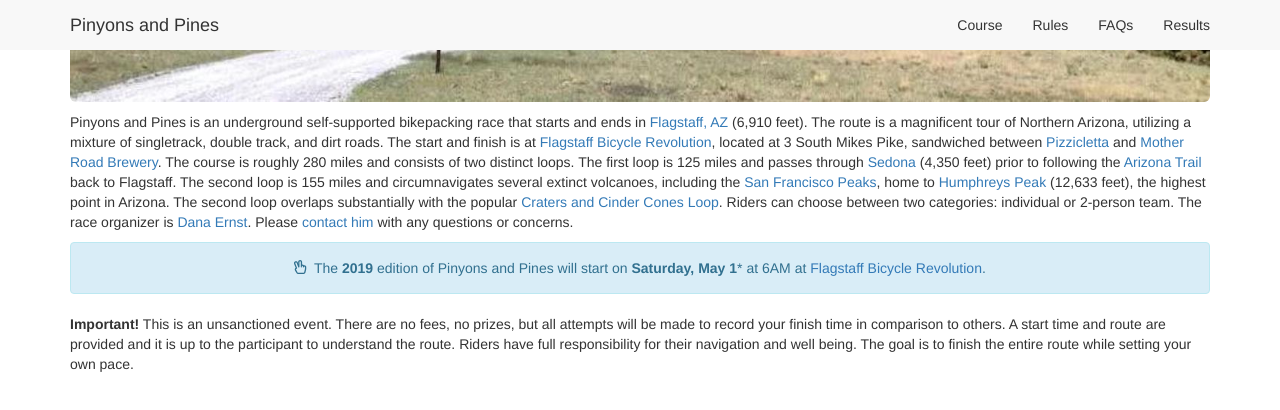
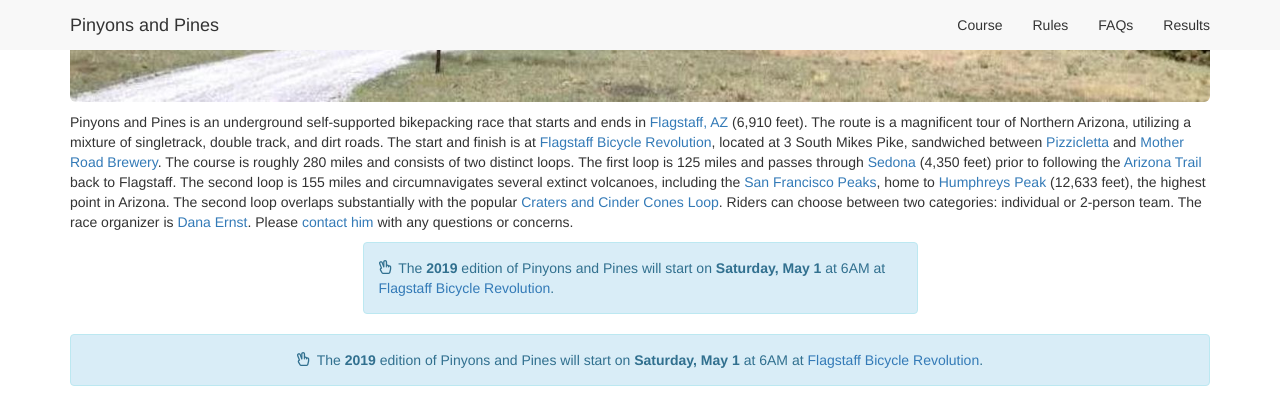
Before and after one commit to dcernst/PinyonsPines, a Jekyll site: the page built from index.md, in a window 1280 px wide and 900 px high, scrolled down 365 px, cut to the strip 0-410 px from the top of the window. Built offline with Jekyll 4.4.1, drawn with Linux system fonts in a browser that asks for light colours; nearby versions of some CDN libraries.

Commit message:
Update to index

```diff
--- a/index.md
+++ b/index.md
@@ -7,9 +7,19 @@ title: Pinyons &amp Pines
 
 Pinyons and Pines is an underground self-supported bikepacking race that starts and ends in [Flagstaff, AZ](https://en.wikipedia.org/wiki/Flagstaff,_Arizona) (6,910 feet). The route is a magnificent tour of Northern Arizona, utilizing a mixture of singletrack, double track, and dirt roads.  The start and finish is at [Flagstaff Bicycle Revolution](http://flagbikerev.com), located at 3 South Mikes Pike, sandwiched between [Pizzicletta](http://www.pizzicletta.com) and [Mother Road Brewery](https://www.motherroadbeer.com). The course is roughly 280 miles and consists of two distinct loops. The first loop is 125 miles and passes through [Sedona](https://en.wikipedia.org/wiki/Sedona,_Arizona) (4,350 feet) prior to following the [Arizona Trail](https://aztrail.org) back to Flagstaff.  The second loop is 155 miles and circumnavigates several extinct volcanoes, including the [San Francisco Peaks](https://en.wikipedia.org/wiki/San_Francisco_Peaks), home to [Humphreys Peak](https://en.wikipedia.org/wiki/Humphreys_Peak) (12,633 feet), the highest point in Arizona. The second loop overlaps substantially with the popular [Craters and Cinder Cones Loop](https://www.bikepackingroots.org/craters-and-cinder-cones.html). Riders can choose between two categories: individual or 2-person team. The race organizer is [Dana Ernst](http://danaernst.com). Please [contact him](mailto:ernst.tribe@gmail.com) with any questions or concerns.
 
+<div class="row">
+<div class="col-xs-3"></div>
+<div class="col-xs-6">
+<div class="alert alert-info" role="alert" style="min-width: 90%;">
+<i class="far fa-hand-peace"></i>&nbsp; The <b>2019</b> edition of Pinyons and Pines will start on <b>Saturday, May 1</b> at 6AM at <a href="http://flagbikerev.com">Flagstaff Bicycle Revolution</a>.
+</div>
+</div>
+<div class="col-xs-3"></div>
+</div>
+
 <center>
 <div class="alert alert-info" role="alert" style="min-width: 90%;">
-<i class="far fa-hand-peace"></i>&nbsp; The <b>2019</b> edition of Pinyons and Pines will start on <b>Saturday, May 1</b>* at 6AM at <a href="http://flagbikerev.com">Flagstaff Bicycle Revolution</a>.
+<i class="far fa-hand-peace"></i>&nbsp; The <b>2019</b> edition of Pinyons and Pines will start on <b>Saturday, May 1</b> at 6AM at <a href="http://flagbikerev.com">Flagstaff Bicycle Revolution</a>.
 </div>
 </center>
 
```
